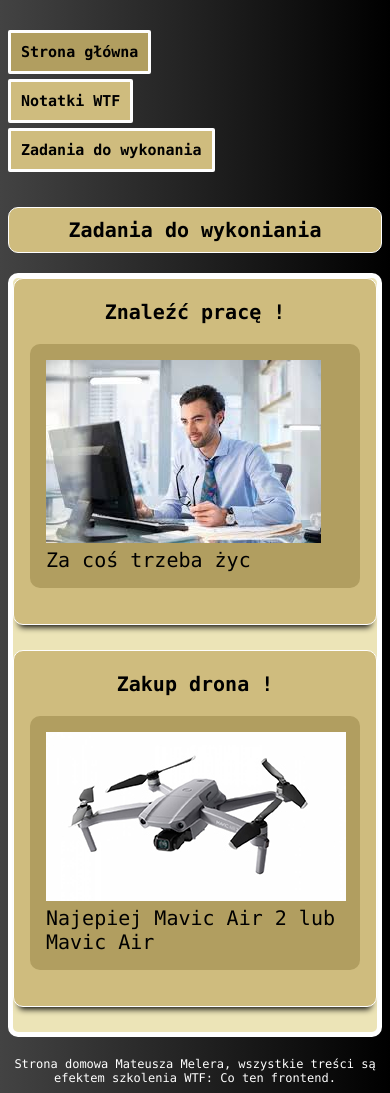
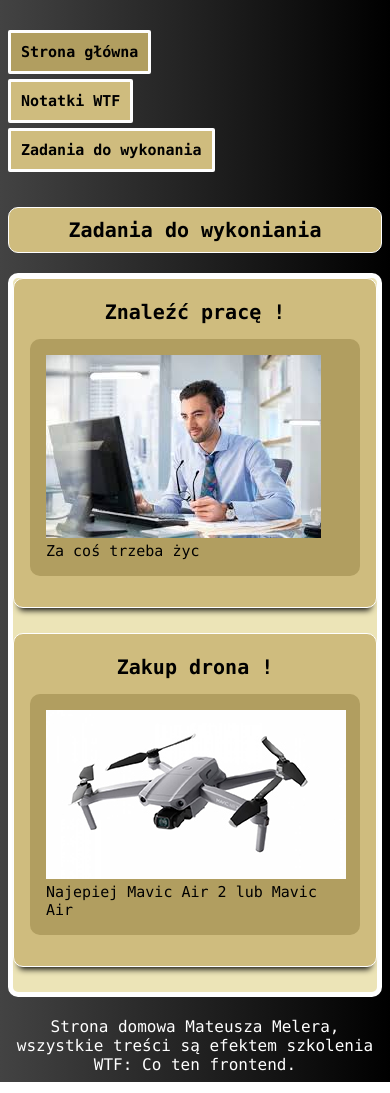
Before and after one commit to Mateusz-Meler/homepage, a plain HTML site: page zadania.html in a window 390 px wide. Drawn offline with Linux system fonts and the light colour scheme.

Commit message:
final responsive

```diff
--- a/style.css
+++ b/style.css
@@ -171,7 +171,7 @@
   margin: 0px 0px 10px 0px;
   background-color: #cfbc7e;
   z-index: 1000;
-  max-height: 350px;
+
   box-shadow: 0 8px 6px -6px black;
 }
 
@@ -195,9 +195,6 @@
 }
 
 @media screen and (max-width: 1023px) {
-  body {
-    font-size: 12px;
-  }
 
   .navigation {
     display: flex;
@@ -226,7 +223,7 @@
     position: static;
     max-height: 100%;
     margin: 0;
-    font-size: 15px;
+
   }
 
   .section__muntain-picture {
@@ -290,6 +287,16 @@
     position: absolute;
     left: 140px;
     top: 50px;
-    font-size: 20px;
+
   }
 }
+
+@media screen and (max-width: 1350px) {
+  p {
+    font-size: 15px;
+  }
+
+  footer {
+    margin-top: 10px;
+  }
+}
```
